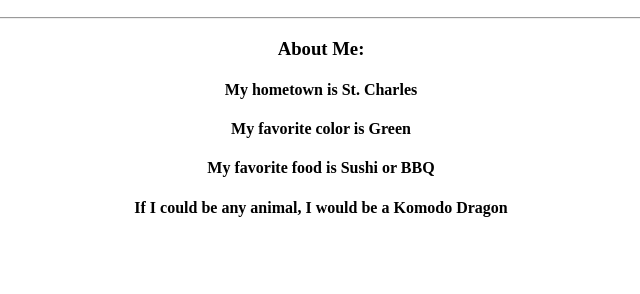
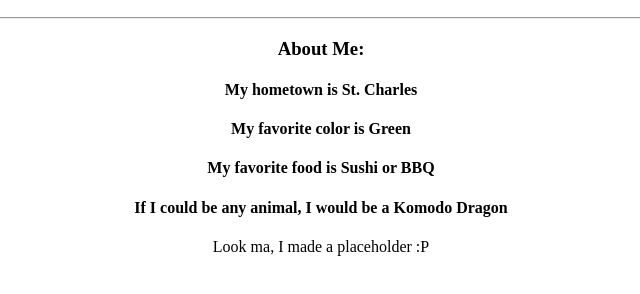
Before and after one commit to bigj131/my_site, a plain HTML site: page index.html in a window 1280 px wide. Shown: the part 110-404 px from the top of the page, without its empty margins (319-959 px from the left). Drawn offline with Linux system fonts and the light colour scheme.

Commit message:
added a placeholder

```diff
--- a/index.html
+++ b/index.html
@@ -15,6 +15,7 @@
                         <h4>My favorite color is Green</h4>
                         <h4>My favorite food is Sushi or BBQ</h4>
                         <h4>If I could be any animal, I would be a Komodo Dragon</h4>
+                        <p>Look ma, I made a placeholder :P</p>
                 </div>
             </body>
         </html>
```
